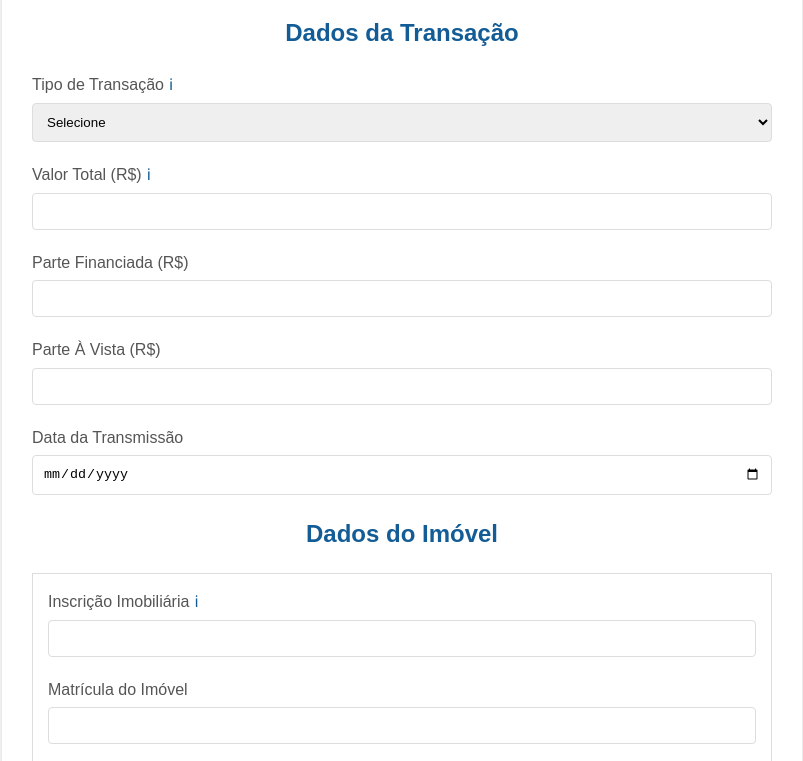
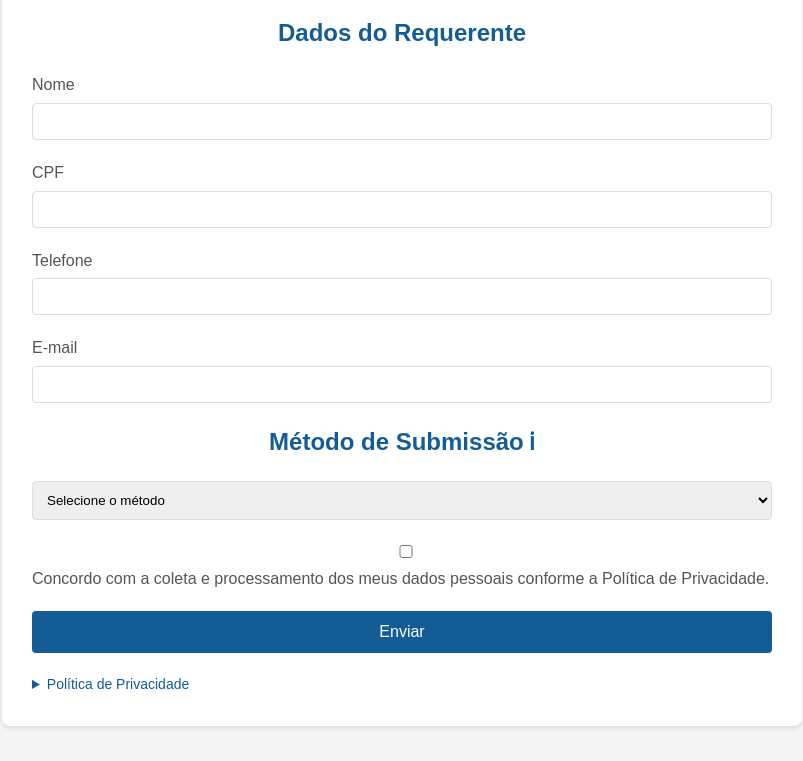
Before and after one commit to Diadema-DTI/form-ITBI, a website: page index.html in a window 1280 px wide. Shown: the part 280-1041 px from the top of the page, without its empty margins (238-1041 px from the left). Drawn offline with nearby package versions, Linux system fonts and the light colour scheme.

Commit message:
Update index.html
Update your HTML file with the new sections for Dados do Requerente and Método de Submissão.

```diff
--- a/index.html
+++ b/index.html
@@ -121,8 +121,34 @@
 <body>
     <div class="form-container">
         <img src="https://portal.diadema.sp.gov.br/wp-content/uploads/2021/07/Prancheta-2.png" alt="Prefeitura Municipal de Diadema" class="logo">
-        <h1>Formulário ITBI e Cadastro de Contribuinte</h1>
+        <h1>Formulário de Requerimento de ITBI</h1>
         <form id="itbiForm">
+            <h2>Dados do Requerente</h2>
+            <div class="form-group">
+                <label for="nomeRequerente">Nome</label>
+                <input type="text" id="nomeRequerente" name="nomeRequerente" required>
+            </div>
+            <div class="form-group">
+                <label for="cpfRequerente">CPF</label>
+                <input type="text" id="cpfRequerente" name="cpfRequerente" required>
+            </div>
+            <div class="form-group">
+                <label for="telefoneRequerente">Telefone</label>
+                <input type="tel" id="telefoneRequerente" name="telefoneRequerente" required>
+            </div>
+            <div class="form-group">
+                <label for="emailRequerente">E-mail</label>
+                <input type="email" id="emailRequerente" name="emailRequerente" required>
+            </div>
+            <h2>Método de Submissão<span class="tooltip" title="Escolha se deseja preencher o formulário completo ou apenas anexar os documentos da operação.">ℹ</span></h2>
+            <div class="form-group">
+                <select id="metodoSubmissao" name="metodoSubmissao" required>
+                    <option value="">Selecione o método</option>
+                    <option value="formulario">Preencher formulário</option>
+                    <option value="documentos">Dados constam dos documentos anexados</option>
+                </select>
+            </div>
+            <div id="formularioCompleto" class="hidden">
                 <h2>Dados da Transação</h2>
                 <div class="form-group">
                     <label for="tipoTransacao">Tipo de Transação<span class="tooltip" title="Conforme Lei 999/89, Art. 3">ℹ</span></label>
@@ -368,6 +394,7 @@
                     <label for="documentosTransmissao">Inserir Documentos da Transmissão<span class="tooltip" title="Arquivos de imagem, PDF ou MS-Office de até 5MB cada">ℹ</span></label>
                     <input type="file" id="documentosTransmissao" name="documentosTransmissao" multiple accept=".pdf,.doc,.docx,.xls,.xlsx,.jpg,.jpeg,.png">
                 </div>
+            </div>
 
             <div class="form-group">
                 <label for="consent">
@@ -418,6 +445,15 @@
     </div>
 
     <script>
+        document.getElementById('metodoSubmissao').addEventListener('change', function() {
+            const formularioCompleto = document.getElementById('formularioCompleto');
+            if (this.value === 'formulario') {
+                formularioCompleto.classList.remove('hidden');
+            } else {
+                formularioCompleto.classList.add('hidden');
+            }
+        });
+
         function removeItem(button) {
             button.closest('.removable-item').remove();
         }
```
Lines whose indentation alone changed are shown as unchanged.
